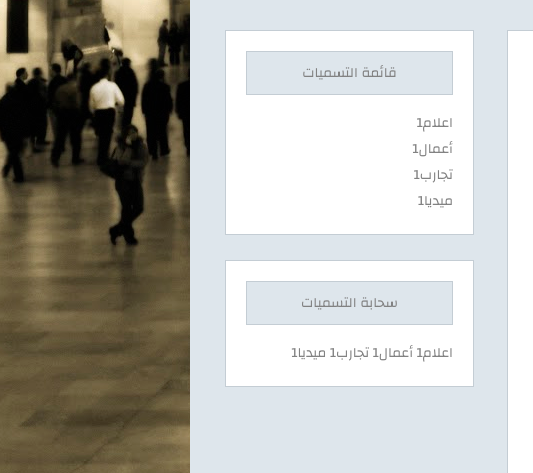
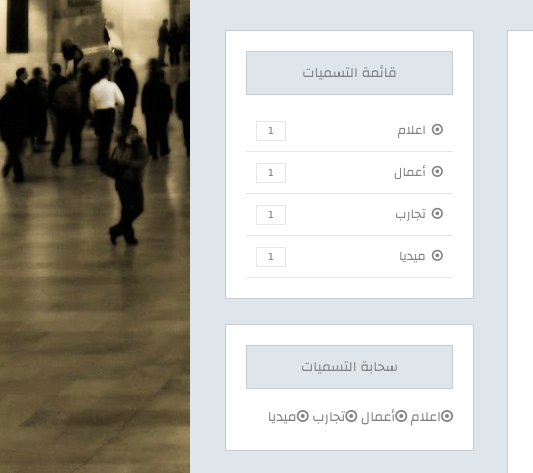
Before and after one commit to mdelmeddah/works, a plain HTML site: page index.html in a window 1280 px wide. Shown: the part 587-1060 px from the top of the page, 0-533 px from the left. Drawn offline with Linux system fonts and the light colour scheme; files that its build step writes are made by us from their sources; files whose address does not match are found by name.

Commit message:
Update index.html

```diff
--- a/index.html
+++ b/index.html
@@ -11,8 +11,8 @@
 <meta a='5476229265163764120' b='' c='index' d='https://ma9rou2.blogspot.com/' e='1' f='موقع عاجـــــــل' g='0' h='' i='0' id='Get' j='https://ma9rou2.blogspot.com/favicon.ico' k='https://2.bp.blogspot.com/-jwvbdGTFIRI/WMfj_RRL-3I/AAAAAAAAAPg/_EwAD5GB0swvEPmfFNO4YNuXqH1aDsGogCLcB/s72-c/No_image_available.png' m='اقرا المزيد' n='https://ma9rou2.blogspot.com/' type='hidden'/>
 <!-- Meta -->
 
-<link href='css/font-awesome.min.css' rel='stylesheet'/>
-<link href='css/style.css' rel='stylesheet' type='text/css'/>
+<link href='font-awesome.min.css' rel='stylesheet'/>
+<link href='style.css' rel='stylesheet' type='text/css'/>
 <link href='https://fonts.googleapis.com/css?family=Changa:300,400%22' rel='stylesheet' type='text/css'/>
 
 </head>
@@ -40,7 +40,7 @@
 <div id='SMain'>
 <div class='section' id='LMenu'><div class='widget LinkList' data-version='2' id='LinkList2'>
 <ul>
-<li><a href='https://ma9rou2.blogspot.com/'>الرئيسية</a></li>
+<li><a href='#'>الرئيسية</a></li>
 <li><a href='#'>أهدافنا</a></li>
 <li><a href='#'>من نحن</a></li>
 <li><a href='#'>اتصل بنا</a></li>
@@ -108,7 +108,7 @@
 </div>
 </div><!-- END of #Site -->
 <div id='SRem'>
-<script src="js/script.js"></script>
+<script src="script.js"></script>
 </div><!-- END of #SRem -->
 
 
```
